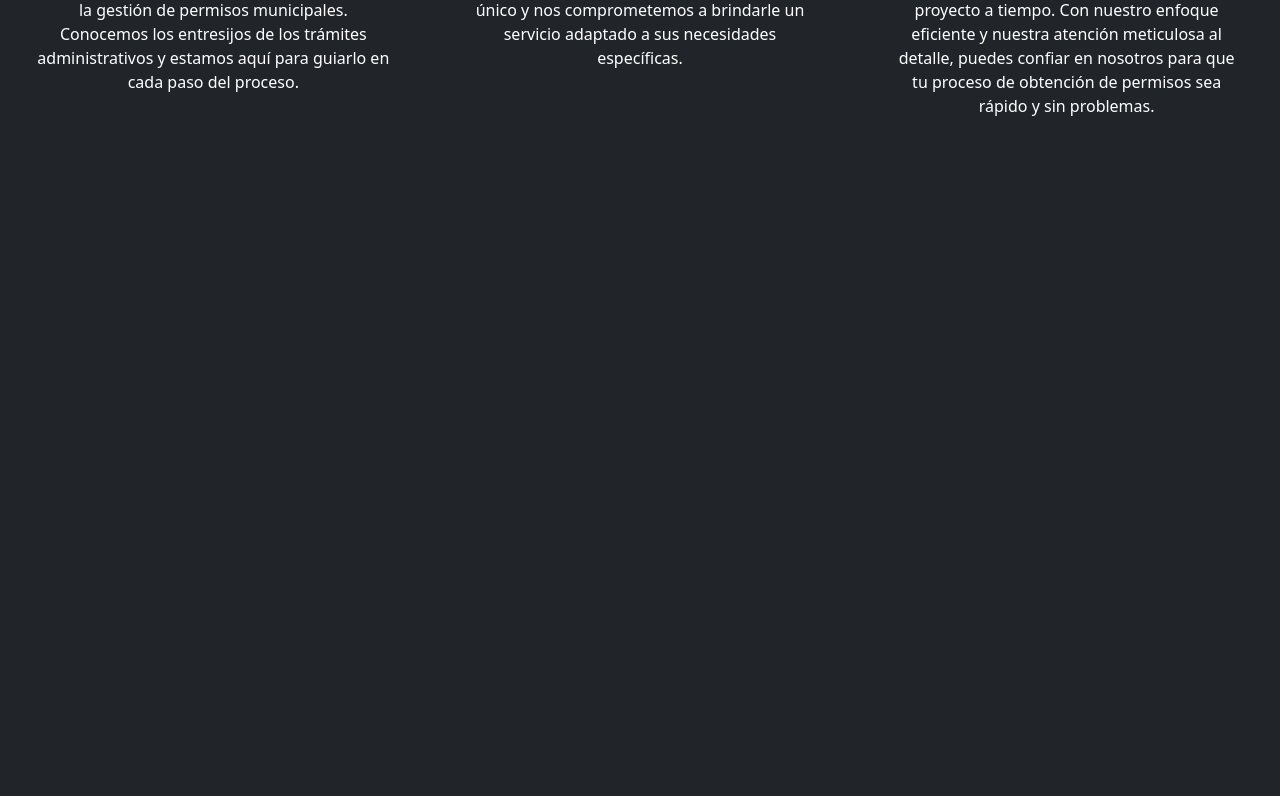
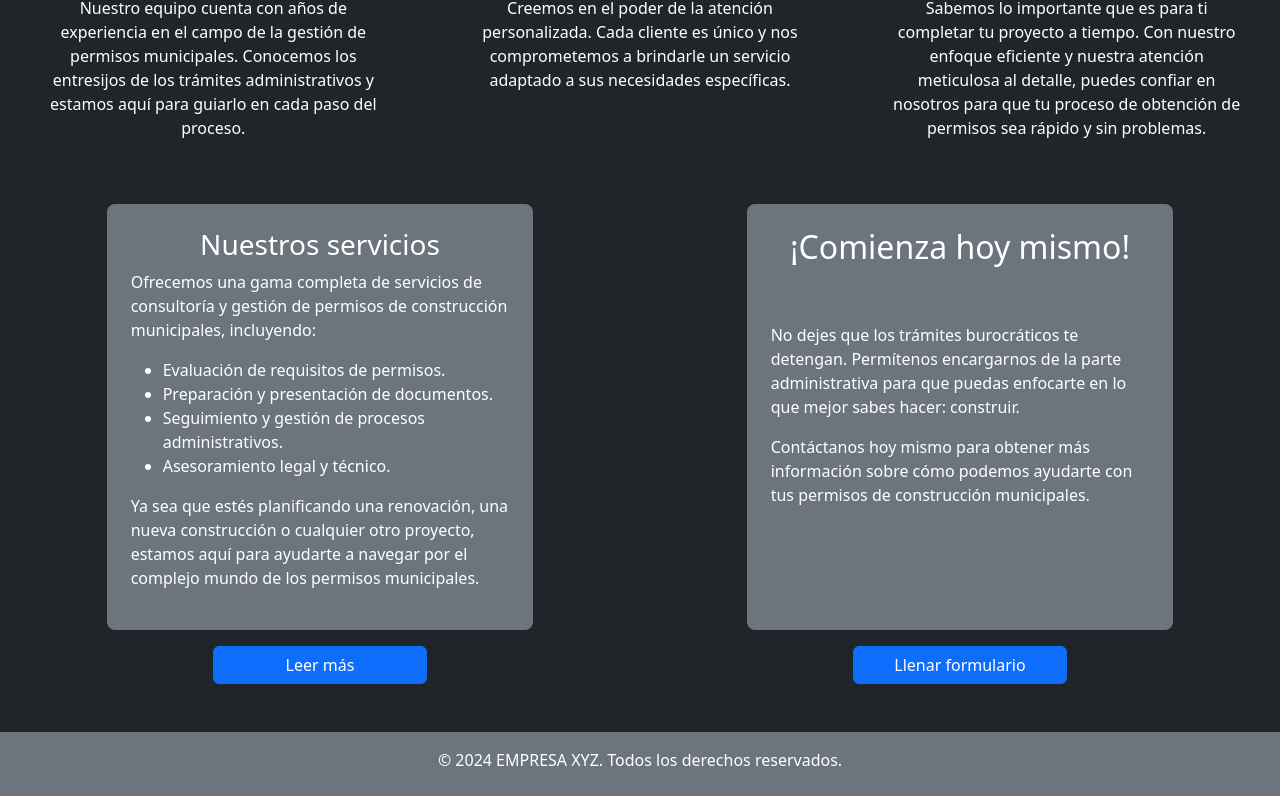
Before and after one commit to AriannaAguilarLeiva/Programacion4Quiz1, a website: page index.html in a window 1280 px wide. Shown: the part 603-1399 px from the top of the page. Before the commit the page ends 800 px from the top, so only its background shows below. Drawn offline with nearby package versions, Linux system fonts and the light colour scheme.

Commit message:
changes in idex

```diff
--- a/index.html
+++ b/index.html
@@ -12,7 +12,7 @@
 
     <nav class="navbar navbar-expand bg-secondary ">
 
-        <h1 class="col-10 h1 text-white text-start ps-5  ">Agencia asesora de servicios</h1>
+        <h1 class="col-10 h1 text-white text-start ps-5">Agencia asesora de servicios</h1>
 
         <ul class="list-unstyled d-flex flex-row col-2 mt-2">
 
@@ -36,6 +36,7 @@
 
     <section class="col-12  bg-dark  d-flex justify-content-center align-items-center ">
         <p class="pt-5 col-5 text-center text-white   ">
+
             Entendemos la importancia de garantizar un proceso eficiente y sin complicaciones
             para obtener los permisos de construcción municipales necesarios para tus proyectos. Nos enorgullece ofrecer
             un servicio integral que simplifica este proceso, permitiéndote centrarte en lo que más importa: hacer
@@ -57,12 +58,11 @@
 
     </section>
 
-
-
     <section class="col-12 d-flex flex-row bg-dark pt-4">
         <div class="col-4">
+            <h2 class="text-white text-center h2">Experiencia profesional</h2>
 
-            <p class="col-10 mx-auto d-block text-white bg-dark text-center "> <b>Experiencia profesional: </b>
+            <p class="col-10 mx-auto d-block text-white bg-dark text-center ">
                 Nuestro equipo cuenta con años de experiencia en el campo de la gestión de permisos
                 municipales. Conocemos los entresijos de los trámites administrativos y estamos aquí para guiarlo en
                 cada paso del proceso.
@@ -70,16 +70,18 @@
 
         </div>
         <div class="col-4 ">
+            <h2 class="text-white text-center h2">Atención personalizada</h2>
 
-            <p class="col-10 mx-auto d-block text-white bg-dark text-center"> <b>Atención personalizada:</b>
-                creemos en el poder de la atención personalizada. Cada cliente es único y nos
+            <p class="col-10 mx-auto d-block text-white bg-dark text-center">
+                Creemos en el poder de la atención personalizada. Cada cliente es único y nos
                 comprometemos a brindarle un servicio adaptado a sus necesidades específicas.
             </p>
 
         </div>
         <div class="col-4 ">
+            <h2 class="text-white text-center h2">Eficiencia y confianza</h2>
 
-            <p class="col-10 mx-auto d-block text-white bg-dark text-center"><b>Eficiencia y Confianza:</b>
+            <p class="col-10 mx-auto d-block text-white bg-dark text-center">
                 Sabemos lo importante que es para ti completar tu proyecto a tiempo. Con nuestro enfoque eficiente y
                 nuestra atención meticulosa al detalle, puedes confiar en nosotros para que tu proceso de obtención de
                 permisos sea rápido y sin problemas.
@@ -90,6 +92,59 @@
     </section>
 
 
+    <section class="col-12 d-flex flex-row mt-5 ">
+
+        <div class="col-4  mx-auto  d-block text-white  bg-secondary p-4  rounded-3">
+            <h3 class="mx-auto  d-block text-center">Nuestros servicios</h3>
+            <p class=" col-12 text-start mx-auto  d-block ">
+                Ofrecemos una gama completa de servicios de consultoría y gestión de permisos de construcción
+                municipales, incluyendo:
+            </p>
+            <ul class=" ">
+                <li>
+                    Evaluación de requisitos de permisos.
+                </li>
+                <li>
+                    Preparación y presentación de documentos.
+                </li>
+                <li>
+                    Seguimiento y gestión de procesos administrativos.
+                </li>
+                <li>
+                    Asesoramiento legal y técnico.
+                </li>
+            </ul>
+            <p>Ya sea que estés planificando una renovación, una nueva construcción o cualquier otro proyecto, estamos
+                aquí para ayudarte a navegar por el complejo mundo de los permisos municipales.
+            </p>
+
+
+        </div>
+        <div class="col-4  mx-auto  d-block text-white bg-secondary p-4 rounded-3  ">
+            <p class="h2 text-white text-center">¡Comienza hoy mismo!</p>
+
+            <p class=" col-12 mx-auto  d-block pt-5 ">
+
+                No dejes que los trámites burocráticos te detengan. Permítenos encargarnos de la parte administrativa
+                para que puedas enfocarte en lo que mejor sabes hacer: construir.
+            </p>
+            <p>Contáctanos hoy mismo para obtener más información sobre cómo podemos ayudarte con tus permisos de construcción municipales.
+
+            </p>
+
+
+        </div>
+
+    </section>
+    <div class="col-12 d-flex flex-row pb-5 mt-3  ">
+        <button type="button" class="btn btn-primary mx-auto  col-2 d-block">Leer más</button>
+        <button type="button" class="btn btn-primary mx-auto col-2 d-block">Llenar formulario</button>
+
+    </div>
+
+    <footer class="text-white col-12 text-center bg-secondary  pb-2 pt-3  ">
+        <p>© 2024 EMPRESA XYZ. Todos los derechos reservados.</p>
+    </footer>
 
 
 </body>
```
